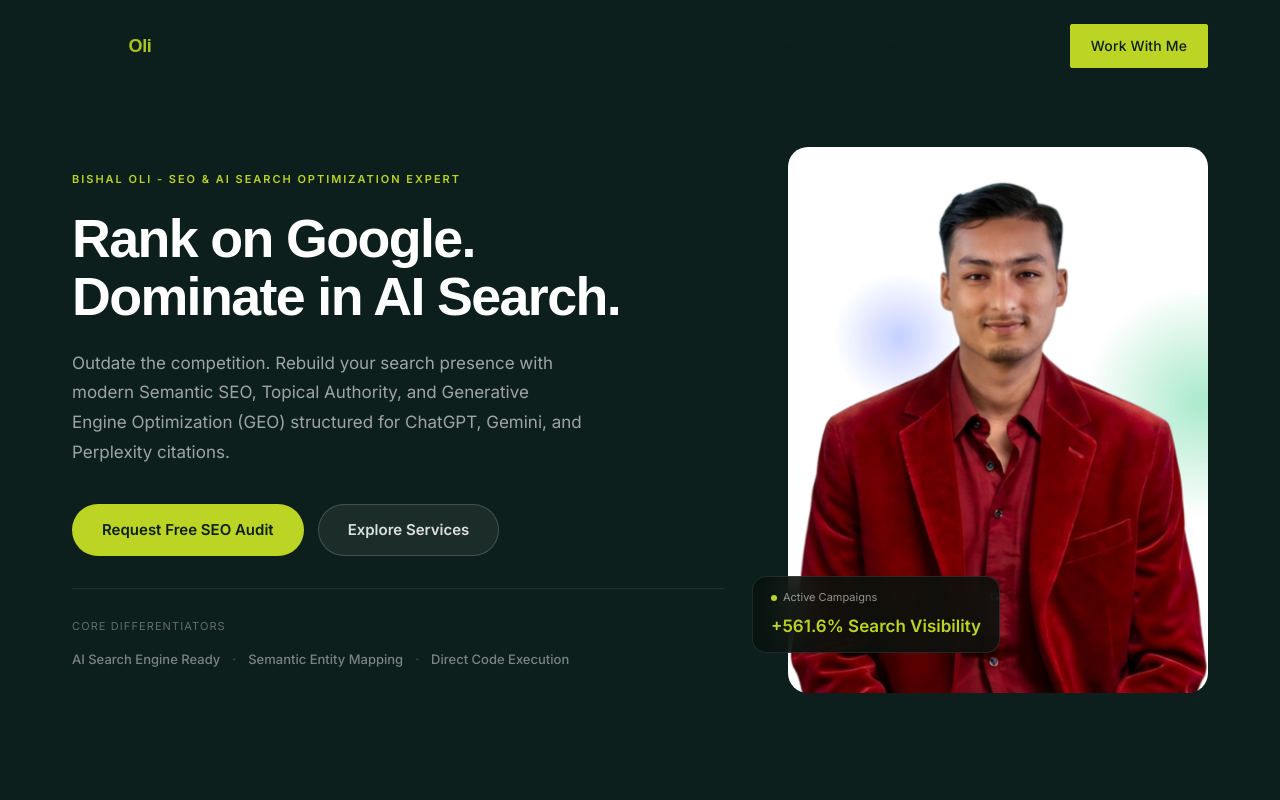
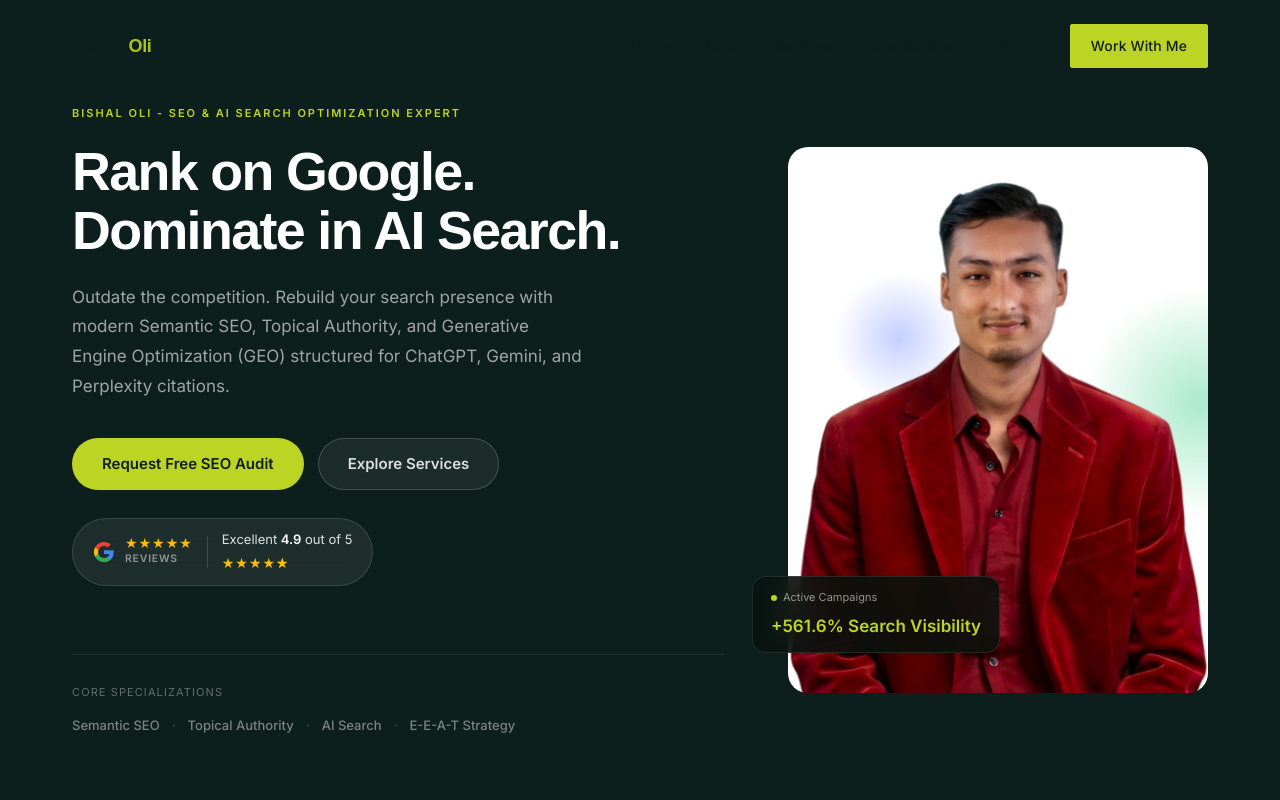
Before and after one commit to cartoonq474-cloud/Bishal-oli, a Next.js app: page /seo-expert-nepal in a window 1280 px wide. Shown: the top 800 px of the page. Built offline with nearby package versions, Linux system fonts and the light colour scheme; a web font is replaced by a local one.

Commit message:
feat: add Google Reviews trust badge and core specializations to Nepal landing page hero

```diff
--- a/src/app/seo-expert-nepal/page.js
+++ b/src/app/seo-expert-nepal/page.js
@@ -74,12 +74,38 @@ export default function SeoExpertNepal() {
               <Link href="/services" className="hero__btn-ghost" id="heroCtaSecondary">Explore Services</Link>
             </div>
 
+            {/* GOOGLE REVIEWS TRUST BADGE */}
+            <div className="hero__reviews" aria-label="Google Reviews rating">
+              <div className="hero__reviews-google">
+                {/* Google G SVG */}
+                <svg width="22" height="22" viewBox="0 0 24 24" aria-hidden="true">
+                  <path d="M22.56 12.25c0-.78-.07-1.53-.2-2.25H12v4.26h5.92c-.26 1.37-1.04 2.53-2.21 3.31v2.77h3.57c2.08-1.92 3.28-4.74 3.28-8.09z" fill="#4285F4" />
+                  <path d="M12 23c2.97 0 5.46-.98 7.28-2.66l-3.57-2.77c-.98.66-2.23 1.06-3.71 1.06-2.86 0-5.29-1.93-6.16-4.53H2.18v2.84C3.99 20.53 7.7 23 12 23z" fill="#34A853" />
+                  <path d="M5.84 14.09c-.22-.66-.35-1.36-.35-2.09s.13-1.43.35-2.09V7.07H2.18C1.43 8.55 1 10.22 1 12s.43 3.45 1.18 4.93l3.66-2.84z" fill="#FBBC05" />
+                  <path d="M12 5.38c1.62 0 3.06.56 4.21 1.64l3.15-3.15C17.45 2.09 14.97 1 12 1 7.7 1 3.99 3.47 2.18 7.07l3.66 2.84c.87-2.6 3.3-4.53 6.16-4.53z" fill="#EA4335" />
+                </svg>
+                <div className="hero__reviews-right">
+                  <div className="hero__reviews-stars" aria-label="5 stars">★★★★★</div>
+                  <div className="hero__reviews-label">Reviews</div>
+                </div>
+              </div>
+              <div className="hero__reviews-divider" aria-hidden="true"></div>
+              <div className="hero__reviews-score">
+                <span className="hero__reviews-text">Excellent <strong>4.9</strong> out of 5</span>
+                <div className="hero__reviews-stars-row" aria-hidden="true">
+                  <span>★</span><span>★</span><span>★</span><span>★</span>
+                  <span className="hero__reviews-star-half">★</span>
+                </div>
+              </div>
+            </div>
+
             <div className="hero__trust" style={{ marginTop: 'var(--s4)' }}>
-              <p className="hero__trust-label">Core Differentiators</p>
+              <p className="hero__trust-label">Core specializations</p>
               <div className="hero__trust-row">
-                <span>AI Search Engine Ready</span><span className="hero__trust-sep">·</span>
-                <span>Semantic Entity Mapping</span><span className="hero__trust-sep">·</span>
-                <span>Direct Code Execution</span>
+                <span>Semantic SEO</span><span className="hero__trust-sep">·</span>
+                <span>Topical Authority</span><span className="hero__trust-sep">·</span>
+                <span>AI Search</span><span className="hero__trust-sep">·</span>
+                <span>E-E-A-T Strategy</span>
               </div>
             </div>
           </div>
```
